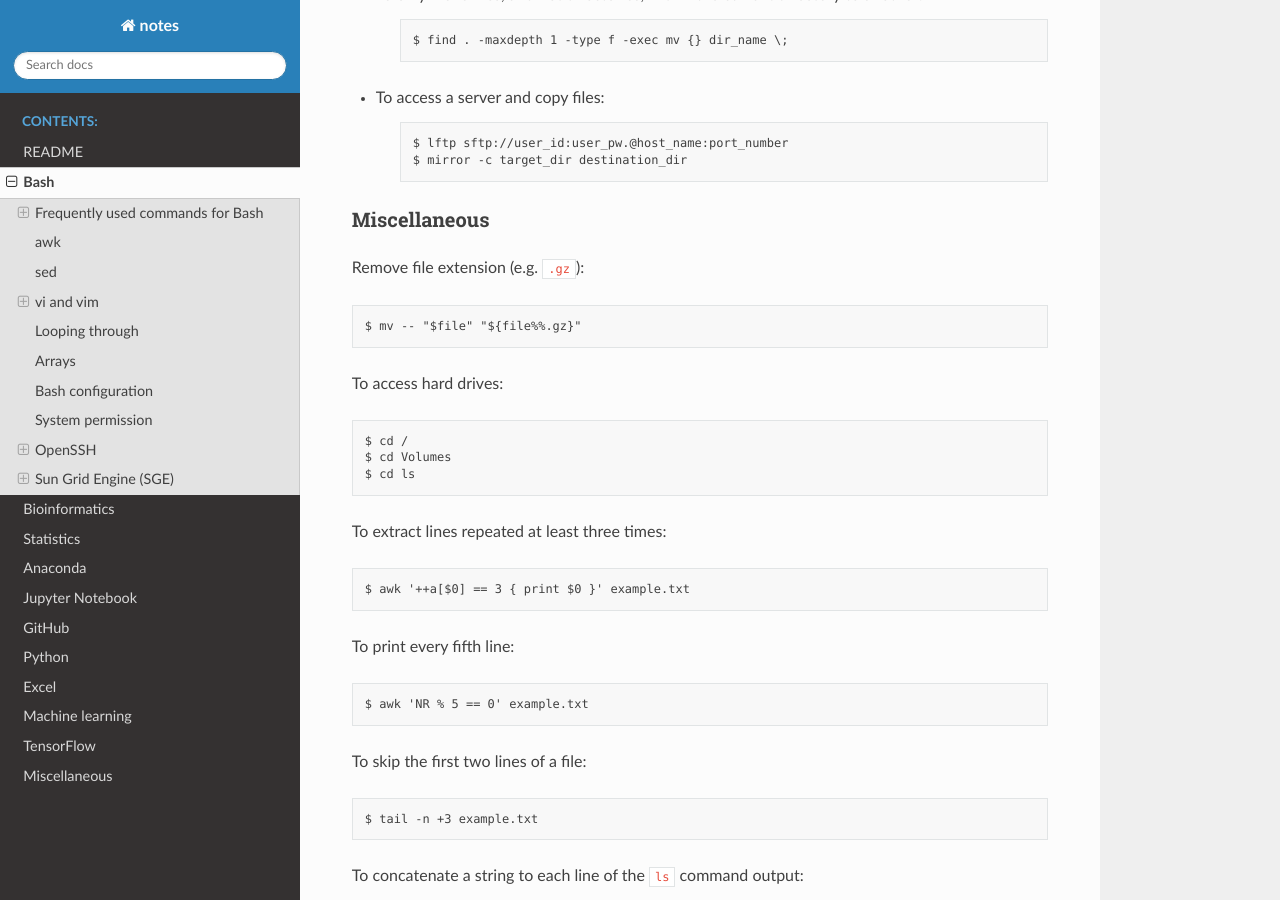
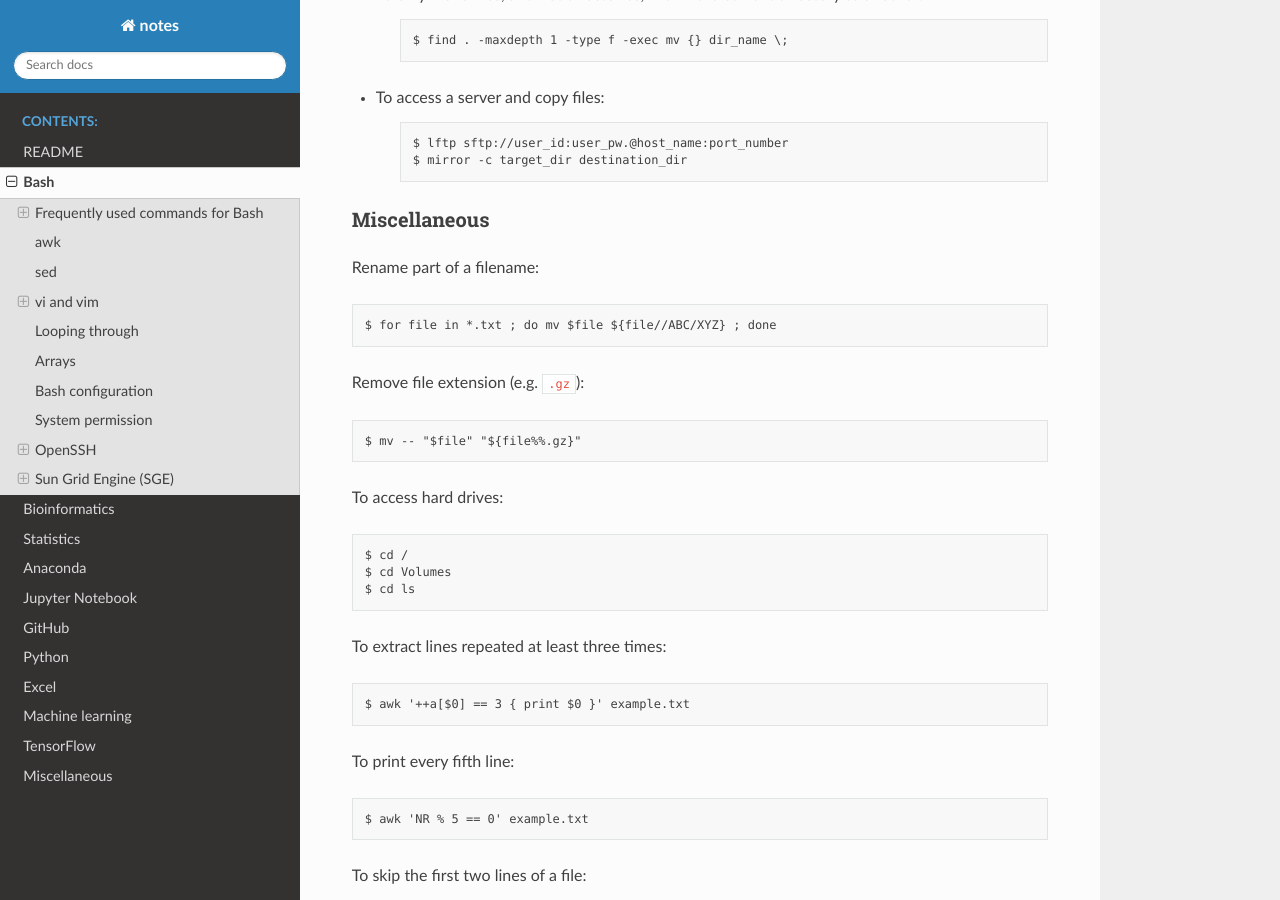
Before and after one commit to sbslee/notes, a Sphinx documentation site: the page built from docs/bash.rst, in a window 1280 px wide and 900 px high, scrolled down 4699 px. Built offline with Sphinx 7.4.7 and the Read the Docs theme 2.0.0, drawn with Linux system fonts in a browser that asks for light colours.

Commit message:
Update bash.rst

```diff
--- a/docs/bash.rst
+++ b/docs/bash.rst
@@ -253,6 +253,12 @@ Here, the ``-avzP`` option means:
 
 Miscellaneous
 -------------
+
+Rename part of a filename:
+
+.. code-block:: text
+
+    $ for file in *.txt ; do mv $file ${file//ABC/XYZ} ; done
 
 Remove file extension (e.g. ``.gz``):
 
```
